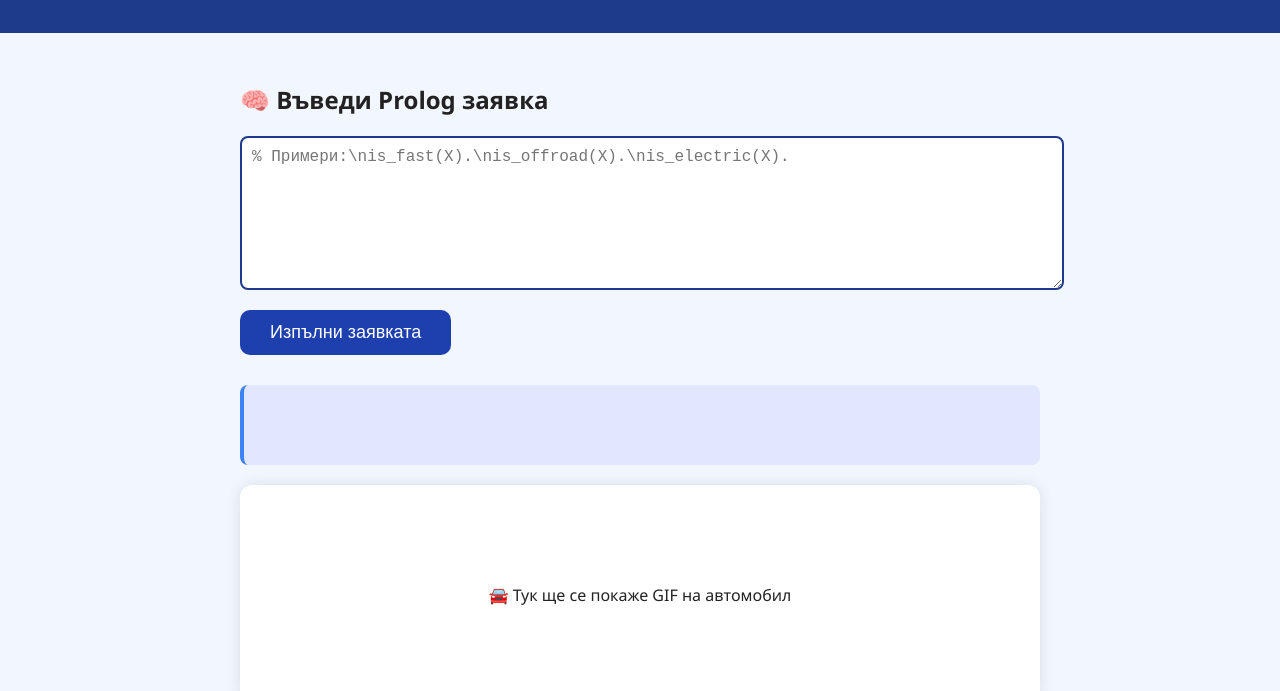
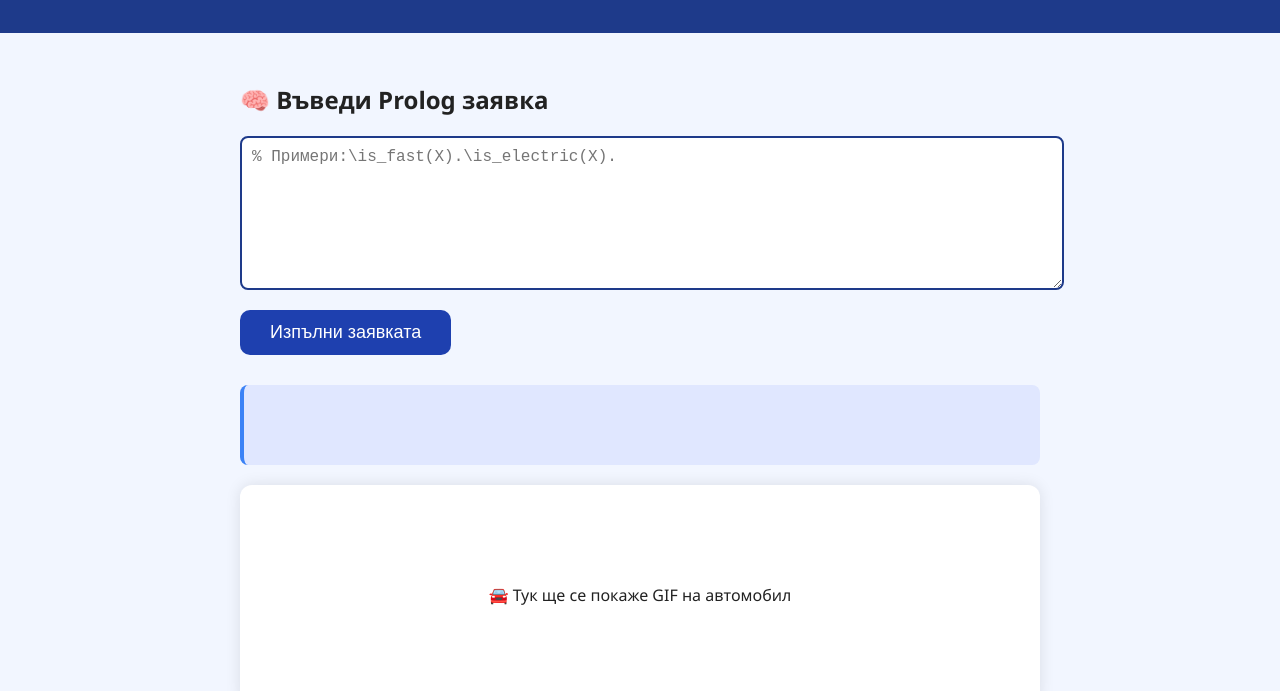
Before and after one commit to Ghostie911/project, a plain HTML site: page index.html in a window 1280 px wide. Shown: the part 109-800 px from the top of the page. Drawn offline with Linux system fonts and the light colour scheme; a script that the page names is missing.

Commit message:
Update index.html

```diff
--- a/index.html
+++ b/index.html
@@ -15,7 +15,7 @@
   <main>
     <section class="input-section">
       <h2>🧠 Въведи Prolog заявка</h2>
-      <textarea id="prolog-input" placeholder="% Примери:\nis_fast(X).\nis_offroad(X).\nis_electric(X)."></textarea>
+      <textarea id="prolog-input" placeholder="% Примери:\is_fast(X).\is_electric(X)."></textarea>
       <button onclick="runProlog()">Изпълни заявката</button>
     </section>
 
```
